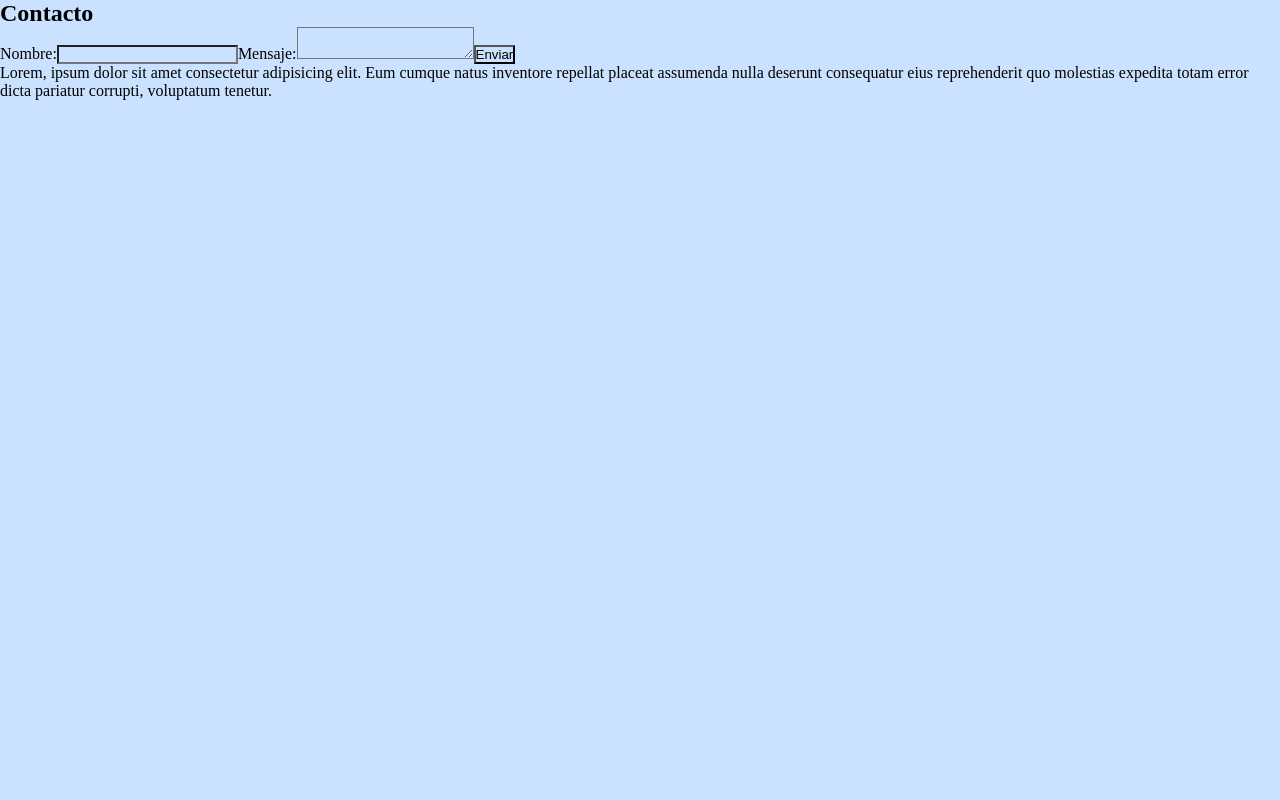
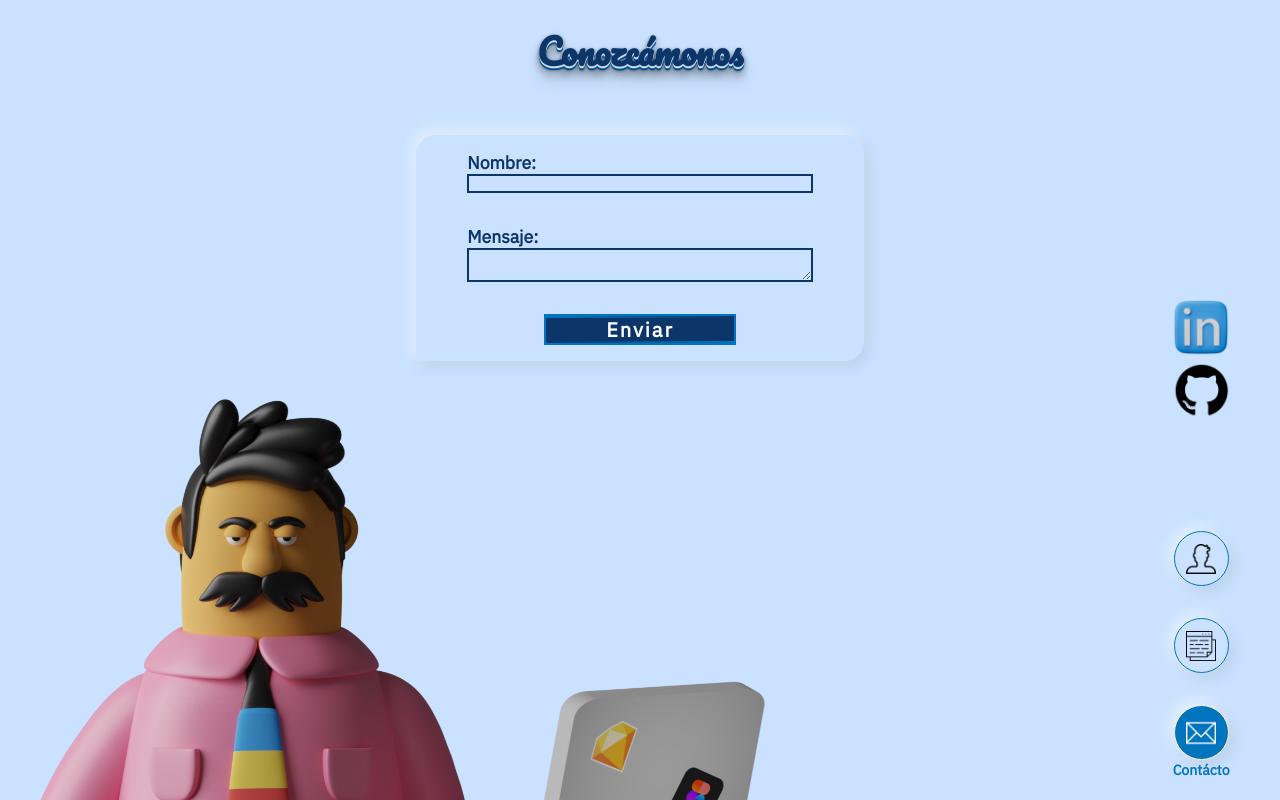
Before and after one commit to JairoGarGon/portfolio, a Vue app: page /contacto in a window 1280 px wide. Built offline with nearby package versions, Linux system fonts and the light colour scheme.

Commit message:
contacto listo

```diff
--- a/src/componentes/ContactoComponente.vue
+++ b/src/componentes/ContactoComponente.vue
@@ -1,27 +1,40 @@
 <template>
-  <div>
-    <h2 class="texto2" id="contacto">Contacto</h2>
-    <a href="#contacto"></a>
+  <section class="seccionContacto">
+    <h2 class="contacto" id="contacto">Conozcámonos</h2>
 
-    <form action="mailto:tu@email.com" method="post" enctype="text/plain">
-      <label for="nombre">Nombre:</label>
-      <input type="text" id="nombre" v-model="nombre" required>
+    <form class="formContacto" action="mailto:jairo1011@hotmail.com" method="post" enctype="text/plain">
+      <label class="textoForm" for="nombre">Nombre:</label>
+      <input class="inputForm" type="text" id="nombre" v-model="nombre" required>
 
-      <label for="mensaje">Mensaje:</label>
-      <textarea id="mensaje" v-model="mensaje" required></textarea>
+      <label class="textoForm" for="mensaje">Mensaje:</label>
+      <textarea class="inputForm" id="mensaje" v-model="mensaje" required></textarea>
 
-      <button type="submit">Enviar</button>
+      <div class="cajaBtn">
+            <button class="btnForm animated-button1" type="submit">
+              <span></span>
+              <span></span>
+              <span></span>
+              <span></span>
+              Enviar
+            </button>
+      </div>
+
     </form>
-
-    <div>
-      <p>Lorem, ipsum dolor sit amet consectetur adipisicing elit. Eum cumque natus inventore repellat placeat assumenda nulla deserunt consequatur eius reprehenderit quo molestias expedita totam error dicta pariatur corrupti, voluptatum tenetur.</p>
-    </div>
-  </div>
+    <section class="cajaSaly">
+        <img class="imagenDescripcion" src="../assets/Saly.webp" alt="diseño de la descripción">
+    </section>
+    <MenuWeb />
+  </section>
 </template>
 
 <script>
+import MenuWeb from '../componentes/MenuWeb.vue'
+
 export default {
-  name: 'ContactoComponent',
+  name: 'ContactoComponente',
+  components: {
+            MenuWeb,
+        },
   data() {
     return {
       nombre: '',
@@ -30,3 +43,259 @@ export default {
   }
 };
 </script>
+
+<style scoped>
+.seccionContacto{
+  width: 100vw;
+  height: 100vh;
+  display: flex;
+  justify-content: center;
+  flex-wrap: wrap;
+  align-content: flex-start
+}
+.contacto{
+  width: 100%;
+  padding-top: 4vh !important;
+  display: flex;
+  flex-direction: column;
+  align-content: center;
+  flex-wrap: wrap;
+  text-align: center;
+  z-index: 2;
+  background-color: transparent;
+  line-height: 1.1;
+  color: var(--color1);
+  text-shadow: var(--sombraTexto);
+  font-family: var(--fuenteTitulos);
+  font-size: 2.2em;
+  animation: top 2s linear;
+}
+.formContacto{
+  animation: revelarForm 2s linear;
+  box-shadow: var(--sombraSuave);
+  height: auto;
+  width: 80vw;
+  margin-top: 8vh !important;
+  display: flex;
+  flex-direction: column;
+  padding: 2vh 4vw !important;
+  border-radius: 20px 20px 20px 0;
+}
+.textoForm, .btnForm{
+  color: var(--color1);
+  font-size: 1.1em;
+  font-weight: 600;
+  font-family: var(--fuenteTextos);
+}
+.inputForm{
+  margin-bottom: 4vh !important;
+  border: 2px solid var(--color1);
+}
+
+.cajaBtn{
+  display: flex;
+  justify-content: center;
+  flex-wrap: wrap;
+}
+.btnForm{
+  border: 2px solid var(--color2);
+  width: 25vw;
+  color: #fff;
+  letter-spacing: 2px;
+  background-color: var(--color1);
+}
+
+.animated-button1 {
+  display: inline-block;
+  -webkit-transform: translate(0%, 0%);
+          transform: translate(0%, 0%);
+  overflow: hidden;
+  font-size: 20px;
+  text-align: center;
+  text-decoration: none;
+}
+.animated-button1 span {
+  position: absolute;
+}
+
+.animated-button1 span:nth-child(1) {
+  top: 0px;
+  left: 0px;
+  width: 100%;
+  height: 2px;
+  background: -webkit-gradient(linear, right top, left top, from(rgba(43, 8, 8, 0)), to(var(--color2)));
+  background: linear-gradient(to left, rgba(43, 8, 8, 0), var(--color2));
+  -webkit-animation: 2s animateTop linear infinite;
+          animation: 2s animateTop linear infinite;
+}
+.animated-button1 span:nth-child(2) {
+  top: 0px;
+  right: 0px;
+  height: 100%;
+  width: 2px;
+  background: -webkit-gradient(linear, left bottom, left top, from(rgba(43, 8, 8, 0)), to(var(--color2)));
+  background: linear-gradient(to top, rgba(43, 8, 8, 0), var(--color2));
+  -webkit-animation: 2s animateRight linear -1s infinite;
+          animation: 2s animateRight linear -1s infinite;
+}
+.animated-button1 span:nth-child(3) {
+  bottom: 0px;
+  left: 0px;
+  width: 100%;
+  height: 2px;
+  background: -webkit-gradient(linear, left top, right top, from(rgba(43, 8, 8, 0)), to(var(--color2)));
+  background: linear-gradient(to right, rgba(43, 8, 8, 0), var(--color2));
+  -webkit-animation: 2s animateBottom linear infinite;
+          animation: 2s animateBottom linear infinite;
+}
+.animated-button1 span:nth-child(4) {
+  top: 0px;
+  left: 0px;
+  height: 100%;
+  width: 2px;
+  background: -webkit-gradient(linear, left top, left bottom, from(rgba(43, 8, 8, 0)), to(var(--color2)));
+  background: linear-gradient(to bottom, rgba(43, 8, 8, 0), var(--color2));
+  -webkit-animation: 2s animateLeft linear -1s infinite;
+          animation: 2s animateLeft linear -1s infinite;
+}
+@keyframes animateTop {
+  0% {
+    -webkit-transform: translateX(100%);
+            transform: translateX(100%);
+  }
+  100% {
+    -webkit-transform: translateX(-100%);
+            transform: translateX(-100%);
+  }
+}
+@keyframes animateRight {
+  0% {
+    -webkit-transform: translateY(100%);
+            transform: translateY(100%);
+  }
+  100% {
+    -webkit-transform: translateY(-100%);
+            transform: translateY(-100%);
+  }
+}
+@keyframes animateBottom {
+  0% {
+    -webkit-transform: translateX(-100%);
+            transform: translateX(-100%);
+  }
+  100% {
+    -webkit-transform: translateX(100%);
+            transform: translateX(100%);
+  }
+}
+@keyframes animateLeft {
+  0% {
+    -webkit-transform: translateY(-100%);
+            transform: translateY(-100%);
+  }
+  100% {
+    -webkit-transform: translateY(100%);
+            transform: translateY(100%);
+  }
+}
+
+
+
+
+
+
+
+
+
+
+
+
+
+.cajaSaly{
+    position: fixed;
+}
+.imagenDescripcion{
+    overflow:  hidden !important;
+    position:fixed;
+    background-color: transparent;
+    z-index: 1;
+    left: -70vw;
+    bottom: -20vh !important;
+    width: 150vw !important;
+    animation: revelarSaly 2s linear forwards;
+}
+
+
+
+@keyframes revelarForm {
+  0% {
+    opacity: 0;
+  }
+  100% {
+    opacity: 1;
+  }
+}
+
+@keyframes top {
+  0% {
+    transform: translateY(-10vh);
+  }
+  100% {
+    transform: translateY(0);
+  }
+}
+
+
+
+
+
+@media screen and (min-width: 600px) and (max-width: 800px) {
+  .contacto{
+    font-size: 3em;
+  }
+  .formContacto{
+    width: 50vw;
+  }
+  .btnForm{
+    width: 25vw;
+  }
+  .imagenDescripcion{
+    bottom: 0vh !important;
+  }
+  .imagenDescripcion{
+    left: -70vw;
+    bottom: -90vh !important;
+    width: 150vw !important;
+  }
+}
+@media screen and (min-width: 801px) and (max-width: 1000px){
+
+  .formContacto{
+    width: 35vw;
+  }
+  .btnForm{
+    width: 15vw;
+  }
+
+  .imagenDescripcion{
+    left: -30vw;
+    bottom: -100vh !important;
+    width: 110vw !important;
+  }
+}
+@media screen and (min-width: 1001px){
+
+  .formContacto{
+    width: 35vw;
+  }
+  .btnForm{
+    width: 15vw;
+  }
+
+  .imagenDescripcion{
+    left: 0vw;
+    bottom: -80vh !important;
+    width: 60vw !important;
+  }
+}
+</style>
--- a/src/componentes/FormacionComponente.vue
+++ b/src/componentes/FormacionComponente.vue
@@ -595,12 +595,13 @@ export default {
   animation: right 2s linear;
 } */
 
+/* revisar para añadir bola y flecha */
 .lineaTemporal{
   padding-top: 1vh !important;
   padding-bottom: 1vh !important;
   animation: right 2s linear;
   margin-left: 25px !important;
-  border-left: 4px solid var(--color1);
+  border-left: 4px dotted var(--color1);
   padding-left: 5px !important;
   position: absolute;
   z-index: 3;
@@ -833,6 +834,9 @@ strong{
   .botonTienda{
   width: 15vw;
 }
+.dibujoflecha{
+    right: 8vw;
+}
 }
 
 </style>
--- a/src/componentes/HomeComponente.vue
+++ b/src/componentes/HomeComponente.vue
@@ -2,7 +2,13 @@
   <div class="inicio">
     <h1 class="texto1">Jairo García González</h1>
     <h2 class="texto2">Front End Developer</h2>
-    <router-link class="botonInicio" to="/conoceme">Conozcámonos</router-link>
+      <router-link class="botonInicio animated-button1" to="/conoceme">
+        <span></span>
+        <span></span>
+        <span></span>
+        <span></span>
+        Conozcámonos
+      </router-link>
     <img class="img1" src="../assets/1.webp" alt="diseño papeles">
     <img  class="img2" src="../assets/2.webp" alt="diseño escritorio">
     <img  class="img3" src="../assets/3.webp" alt="diseño lampara">
@@ -56,7 +62,7 @@ export default {
   animation: revelarBoton 1.5s;
   height: 5vh;
   width: 80vw;
-  border-radius: 15px;
+  border-radius: 5px;
   background-color: var(--color1);
   border: var(--borde);
   color: var(--color4);
@@ -104,6 +110,99 @@ export default {
   bottom: 0;
   left: -20vw;
   animation: mostrarMueble 2s linear;
+}
+
+.animated-button1 {
+  display: inline-block;
+  -webkit-transform: translate(0%, 0%);
+          transform: translate(0%, 0%);
+  overflow: hidden;
+  text-align: center;
+  text-decoration: none;
+}
+.animated-button1 span {
+  position: absolute;
+}
+
+.animated-button1 span:nth-child(1) {
+  top: 0px;
+  left: 0px;
+  width: 100%;
+  height: 2px;
+  background: -webkit-gradient(linear, right top, left top, from(rgba(43, 8, 8, 0)), to(var(--color2)));
+  background: linear-gradient(to left, rgba(43, 8, 8, 0), var(--color2));
+  -webkit-animation: 2s animateTop linear infinite;
+          animation: 2s animateTop linear infinite;
+}
+.animated-button1 span:nth-child(2) {
+  top: 0px;
+  right: 0px;
+  height: 100%;
+  width: 2px;
+  background: -webkit-gradient(linear, left bottom, left top, from(rgba(43, 8, 8, 0)), to(var(--color2)));
+  background: linear-gradient(to top, rgba(43, 8, 8, 0), var(--color2));
+  -webkit-animation: 2s animateRight linear -1s infinite;
+          animation: 2s animateRight linear -1s infinite;
+}
+.animated-button1 span:nth-child(3) {
+  bottom: 0px;
+  left: 0px;
+  width: 100%;
+  height: 2px;
+  background: -webkit-gradient(linear, left top, right top, from(rgba(43, 8, 8, 0)), to(var(--color2)));
+  background: linear-gradient(to right, rgba(43, 8, 8, 0), var(--color2));
+  -webkit-animation: 2s animateBottom linear infinite;
+          animation: 2s animateBottom linear infinite;
+}
+.animated-button1 span:nth-child(4) {
+  top: 0px;
+  left: 0px;
+  height: 100%;
+  width: 2px;
+  background: -webkit-gradient(linear, left top, left bottom, from(rgba(43, 8, 8, 0)), to(var(--color2)));
+  background: linear-gradient(to bottom, rgba(43, 8, 8, 0), var(--color2));
+  -webkit-animation: 2s animateLeft linear -1s infinite;
+          animation: 2s animateLeft linear -1s infinite;
+}
+@keyframes animateTop {
+  0% {
+    -webkit-transform: translateX(100%);
+            transform: translateX(100%);
+  }
+  100% {
+    -webkit-transform: translateX(-100%);
+            transform: translateX(-100%);
+  }
+}
+@keyframes animateRight {
+  0% {
+    -webkit-transform: translateY(100%);
+            transform: translateY(100%);
+  }
+  100% {
+    -webkit-transform: translateY(-100%);
+            transform: translateY(-100%);
+  }
+}
+@keyframes animateBottom {
+  0% {
+    -webkit-transform: translateX(-100%);
+            transform: translateX(-100%);
+  }
+  100% {
+    -webkit-transform: translateX(100%);
+            transform: translateX(100%);
+  }
+}
+@keyframes animateLeft {
+  0% {
+    -webkit-transform: translateY(-100%);
+            transform: translateY(-100%);
+  }
+  100% {
+    -webkit-transform: translateY(100%);
+            transform: translateY(100%);
+  }
 }
 
 
@@ -170,7 +269,7 @@ export default {
   }
 }
 
-/* Media Queries para diferentes tamaños de pantalla */
+
 
 
 /* Tablet */
@@ -203,7 +302,7 @@ export default {
   }
 
   .botonInicio {
-    width: 30vw;
+    width: 20vw;
     margin: 4vh auto !important;
   }
   .img1{
```
Also changed, not shown: src/assets/brazo.webp (added).
